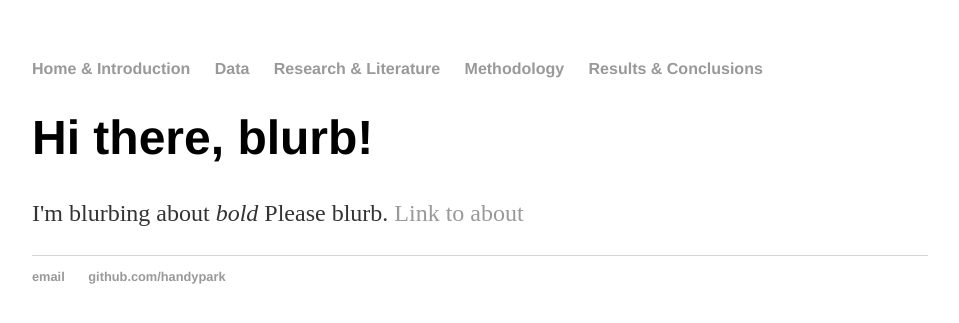
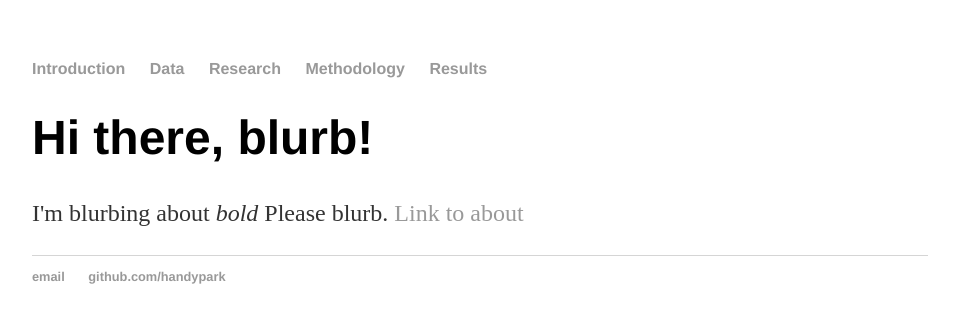
Before and after one commit to handypark/handypark.github.io, a Jekyll site: the page built from index.html, in a window 1280 px wide. Shown: the top 323 px of the page, without its empty margins (160-1119 px from the left). Built offline with Jekyll 4.4.1, drawn with Linux system fonts in a browser that asks for light colours.

Commit message:
Update default.html

```diff
--- a/_layouts/default.html
+++ b/_layouts/default.html
@@ -8,11 +8,11 @@
 	<body>
 		<nav>
     		<ul>
-        		<li><a href="/">Home & Introduction</a></li>
+        		<li><a href="/">Introduction</a></li>
 	        	<li><a href="/data">Data</a></li>
-        		<li><a href="/research">Research & Literature</a></li>
+        		<li><a href="/research">Research</a></li>
         		<li><a href="/methodology">Methodology</a></li>
-			<li><a href="/results">Results & Conclusions</a></li>
+			<li><a href="/results">Results</a></li>
     		</ul>
 		</nav>
 		<div class="container">
```
